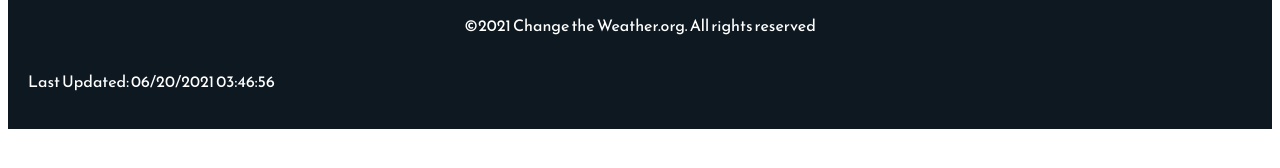
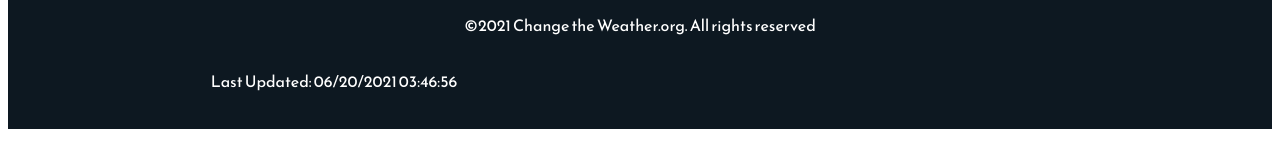
Before and after one commit to jolmateu/jolmateu.github.io, a plain HTML site: page weather/preston.html in a window 1280 px wide. Shown: the part 454-622 px from the top of the page. Drawn offline with Linux system fonts and the light colour scheme.

Commit message:
Upload date

```diff
--- a/weather/css/small.css
+++ b/weather/css/small.css
@@ -80,6 +80,6 @@ footer img {
     display: none;
 }
 
-.copy{
+.copy, #lstupd{
     text-align: center;
 }
```
